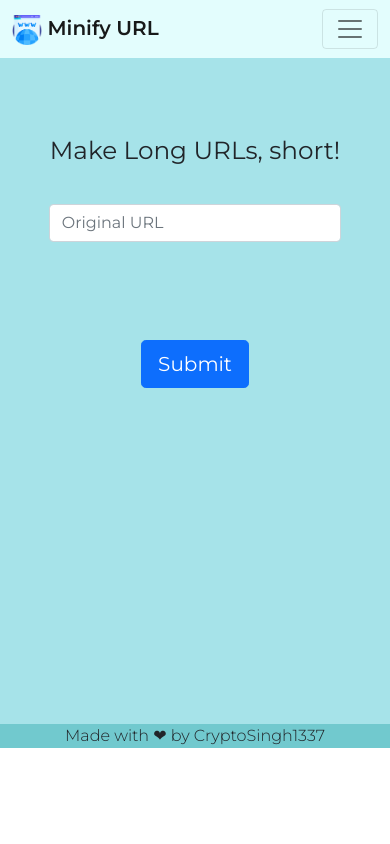
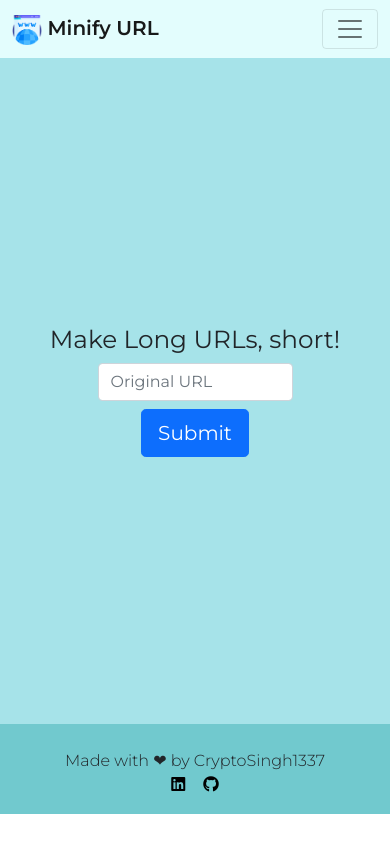
Before and after one commit to CryptoSingh1337/minify-url, a browser extension: page frontend/index.html in a window 390 px wide. Drawn offline with nearby package versions, Linux system fonts and the light colour scheme.

Commit message:
add footer and made content div responsive

```diff
--- a/frontend/index.html
+++ b/frontend/index.html
@@ -54,7 +54,8 @@
             <div class="modal-dialog">
                 <div class="modal-content">
                     <div class="modal-header">
-                        <h5 class="modal-title" id="staticBackdropLabel">Error</h5>
+                        <h5 class="modal-title" id="staticBackdropLabel"><i class="fas fa-exclamation-triangle"></i>
+                            Error</h5>
                         <button type="button" class="btn-close" data-bs-dismiss="modal" aria-label="Close"></button>
                     </div>
                     <div class="modal-body" id="error">
@@ -64,18 +65,26 @@
         </div>
         <button type="button" class="btn btn-primary visually-hidden" data-bs-toggle="modal"
             data-bs-target="#staticBackdrop"></button>
-        <div class="content text-center">
-            <h2>Make Long URLs, short!</h2>
-            <input class="form-control inner-content" type="text" name="url" id="url" placeholder="Original URL">
-            <button class="btn btn-primary btn-lg" id="submitButton" type="submit">Submit</button>
-            <div class="response visually-hidden">
-                <label id="response"><i class="input-group-text far fa-copy hvr-buzz-out" id="copy"></i></label>
+        <div class="content d-flex justify-content-center">
+            <div id="inner-content">
+                <h2>Make Long URLs, short!</h2>
+                <div class="input">
+                    <input class="form-control" type="text" name="url" id="url" placeholder="Original URL">
+                </div>
+                <button class="btn btn-primary btn-lg" id="submitButton" type="submit">Submit</button>
+                <div class="visually-hidden">
+                    <label id="response"><i class="input-group-text far fa-copy hvr-buzz-out" id="copy"></i></label>
+                </div>
             </div>
         </div>
     </div>
     <footer>
-        <div class="container-fluid footer text-center">
-            <p>Made with ❤ by CryptoSingh1337</p>
+        <div class="footer text-center container-fluid">
+            Made with ❤ by CryptoSingh1337
+            <div class="social">
+                <a href="https://www.linkedin.com/in/saransh-kumar-2k19/"><i class="fab fa-linkedin"></i></a>
+                <a href="https://github.com/CryptoSingh1337"><i class="fab fa-github"></i></a>
+            </div>
         </div>
     </footer>
     <script src="scripts/script.js"></script>
--- a/frontend/styles/styles.css
+++ b/frontend/styles/styles.css
@@ -28,50 +28,38 @@ nav {
 }
 
 .content {
-  padding: 8%;
   height: 79vh;
+  align-items: center;
 }
 
-.inner-content {
-  width: 75%;
-  margin: 3% auto;
+.modal-header {
+  background-color: #ff002f;
+  font-weight: 600;
 }
 
-#submitButton {
-  margin-top: 15px;
+.modal-body {
+  font-weight: 500;
+}
+
+#inner-content {
+  width: 100%;
+}
+
+.input {
+  width: 50%;
+  margin: 2% auto;
 }
 
 .footer {
   font-weight: 300;
   background-color: #71c9ce;
+  min-height: 90px;
+  padding-top: 25px;
 }
 
-@media (max-width: 499px) {
-  .content {
-    padding: 20% 0;
-  }
-
-  .inner-content {
-    margin: 10% auto;
-  }
-
-  #submitButton {
-    margin-top: 15%;
-  }
-}
-
-@media (min-width: 500px) and (max-width: 1000px) {
-  .content {
-    padding: 20% 0;
-  }
-
-  .inner-content {
-    margin: 8% auto 2%;
-  }
-
-  #submitButton {
-    margin-top: 3%;
-  }
+.social a {
+  color: black;
+  padding: 5px 7px;
 }
 
 /*
```
